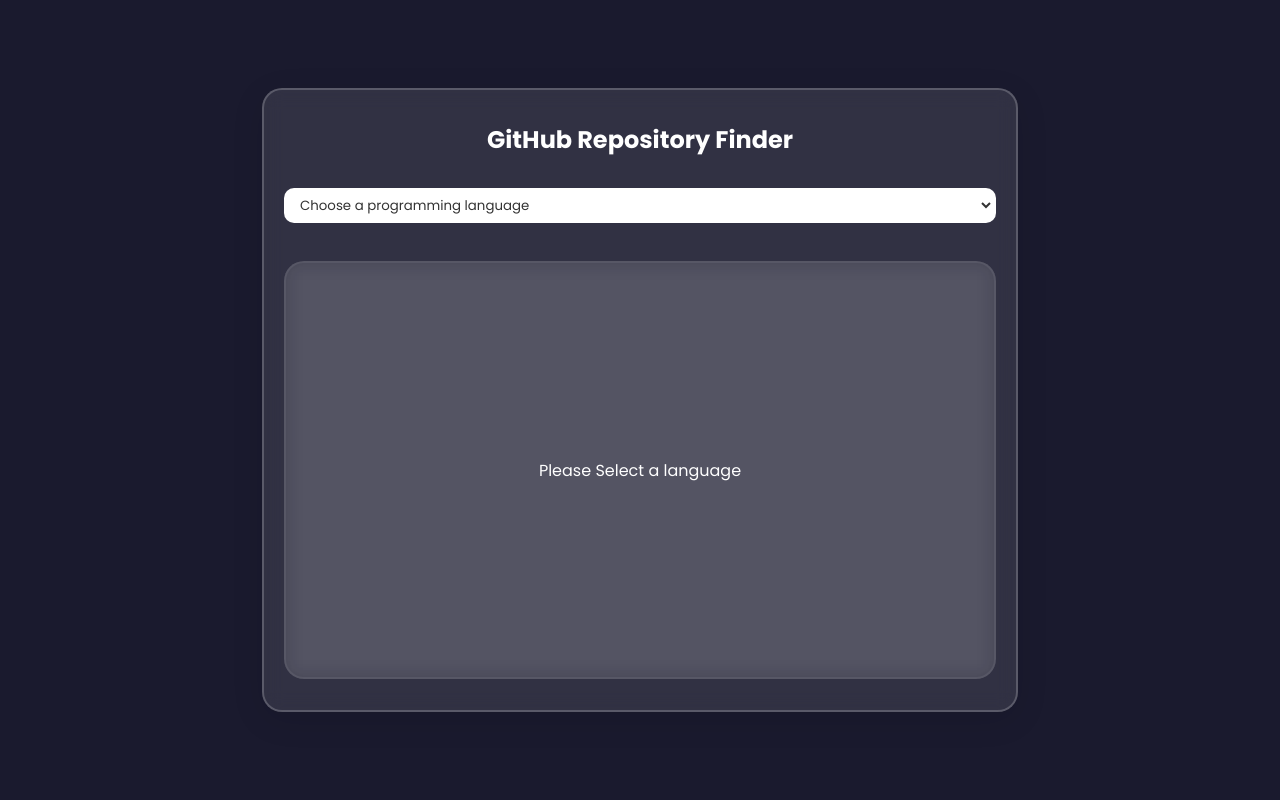
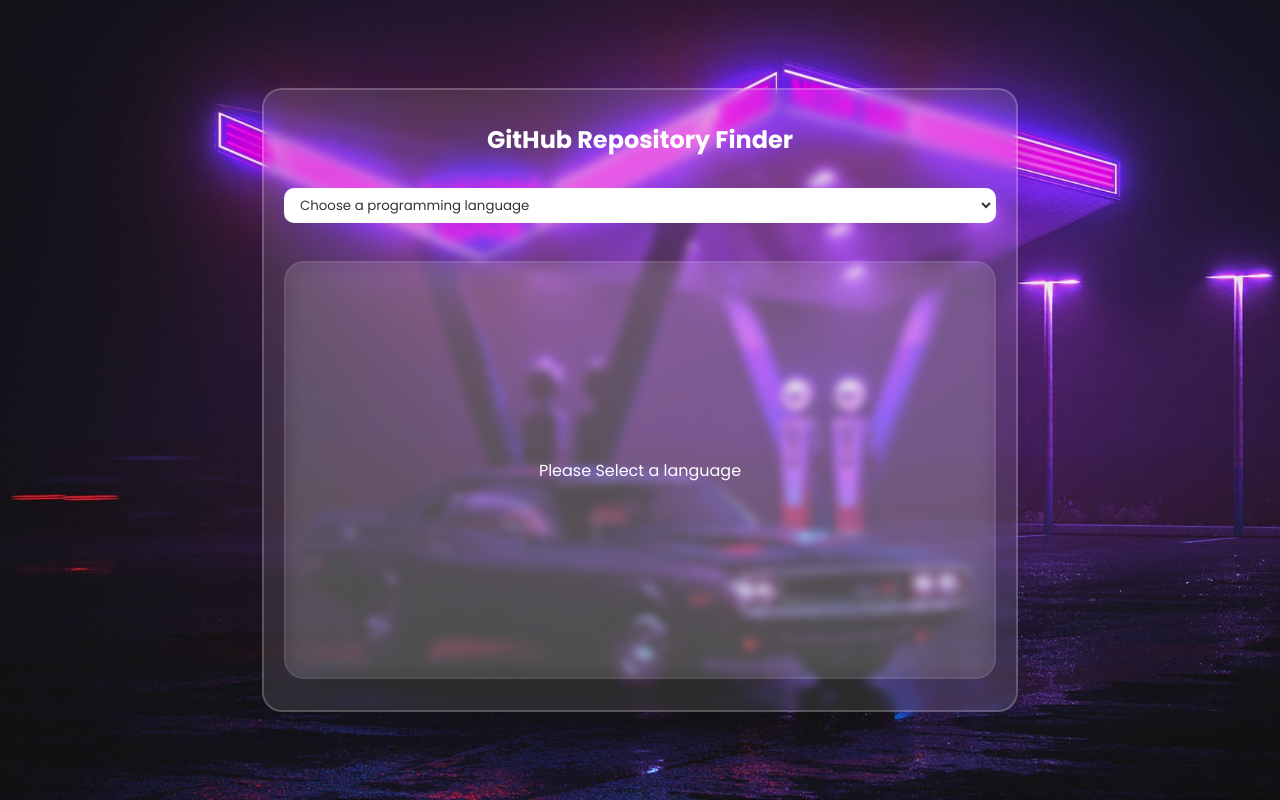
Before and after one commit to YounesMoukhlij/GitHub-Random-Repository, a plain HTML site: page index.html in a window 1280 px wide. Drawn offline with Linux system fonts and the light colour scheme.

Commit message:
GitHub Repository Finder

```diff
--- a/style.css
+++ b/style.css
@@ -21,6 +21,12 @@ body
     display: flex;
     justify-content: center;
     align-items: center;
+    background-image: url(./assets/background.jpg);
+    background-size: cover;
+    background-position: center;
+    background-repeat: no-repeat;
+    background-attachment: fixed;
+    min-height: 100vh;
 }
 
 .container
@@ -30,7 +36,7 @@ body
     border: 2px solid rgba(255, 255, 255, 0.2);
     border-radius: 20px;
     padding: 20px;
-    backdrop-filter: blur(10px);
+    backdrop-filter: blur(5px);
     background: rgba(255, 255, 255, 0.1);
     box-shadow: 0 8px 32px rgba(0, 0, 0, 0.1);
     max-width: 800px;
@@ -335,6 +341,8 @@ body
 
 /* Very small phones (320px and down) */
 @media screen and (max-width: 320px) {
+
+
     .container {
         width: 98%;
         height: 98%;
```
Also changed, not shown: 3 other files.
